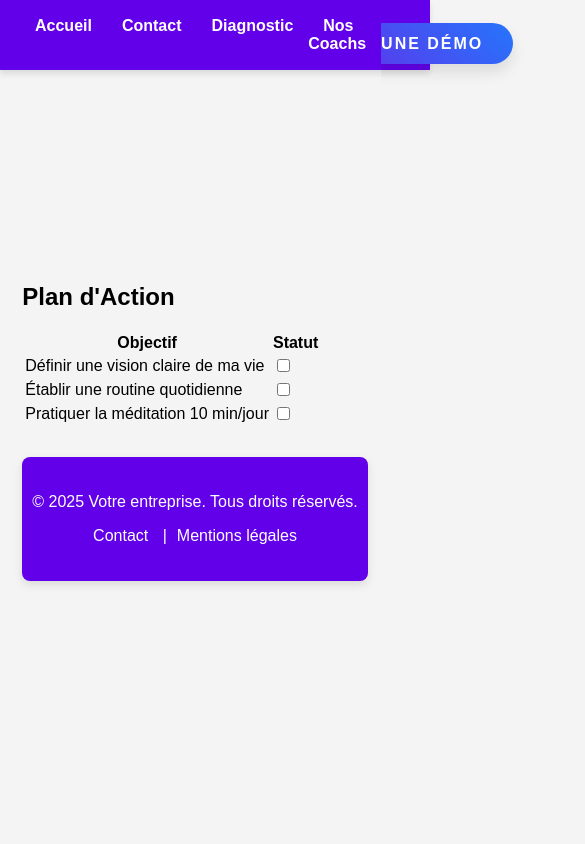
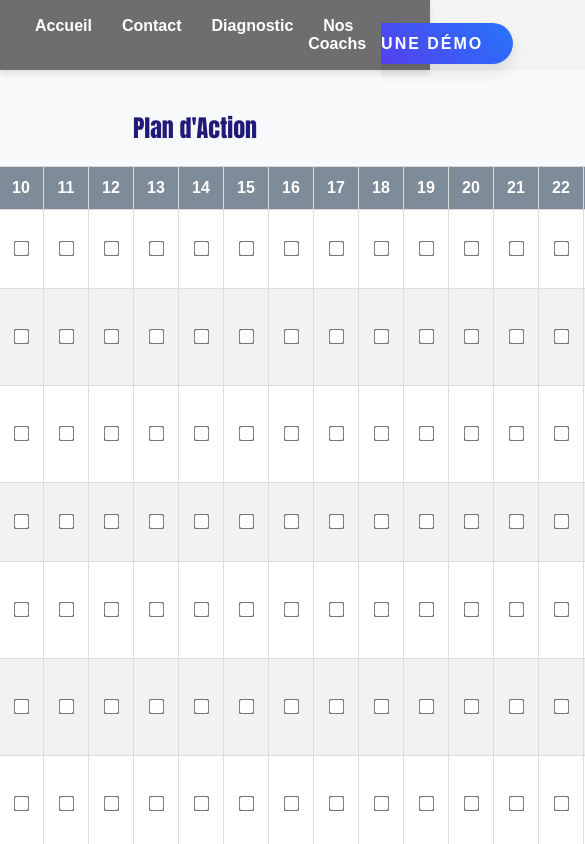
Before and after one commit to nour518/PFECOACH, a React (Create React App) app in the folder frontend/: page /planaction in a window 390 px wide. Shown: the top 844 px of the page, 585 px wide, since content can reach past the window. Built offline with nearby package versions, Linux system fonts and the light colour scheme.

Commit message:
Ajout du code

```diff
--- a/frontend/src/App.css
+++ b/frontend/src/App.css
@@ -35,4 +35,5 @@
   to {
     transform: rotate(360deg);
   }
+
 }
--- a/frontend/src/components/Navbar.js
+++ b/frontend/src/components/Navbar.js
@@ -10,10 +10,9 @@ function Navbar() {
         <li><Link to="/" className="navbar-link">Accueil</Link></li>
         <li><Link to="/contact" className="navbar-link">Contact</Link></li>
         <li><Link to="/diagnostic" className="navbar-link">Diagnostic</Link></li>
-        <li><Link to="#coaches" className="navbar-link">Nos Coachs</Link></li> {/* Lien vers Nos Coachs */}
+        <li><Link to="#coaches" className="coach-link">Nos Coachs</Link></li>
         <li><Link to="/demo" className="demo-link">Demander une Démo</Link></li>
-
-      </ul>
+       </ul>
     </nav>
   );
 }
--- a/frontend/src/components/PlanAction.js
+++ b/frontend/src/components/PlanAction.js
@@ -1,49 +1,62 @@
-import React, { useState } from "react";
-import "../styles.css"; // Import du fichier CSS pour le style
+import React, { useState } from 'react';
+import "../styles.css";
 
 const PlanAction = () => {
-  // Liste des objectifs avec leur état (coché ou non)
-  const [objectifs, setObjectifs] = useState([
-    { id: 1, texte: "Définir une vision claire de ma vie", fait: false },
-    { id: 2, texte: "Établir une routine quotidienne", fait: false },
-    { id: 3, texte: "Pratiquer la méditation 10 min/jour", fait: false },
-  ]);
+  const actions = [
+    { id: 1, objectif: "Clarifier sa vision et ses valeurs personnelles" },
+    { id: 2, objectif: "Fixer des objectifs de vie alignés avec ses aspirations" },
+    { id: 3, objectif: "Gérer efficacement son stress et ses émotions" },
+    { id: 4, objectif: "Améliorer la confiance et l'estime de soi" },
+    { id: 5, objectif: "Développer une routine quotidienne équilibrée" },
+    { id: 6, objectif: "Renforcer la motivation et la discipline personnelle" },
+    { id: 7, objectif: "Créer un plan d'action pour atteindre ses objectifs" },
+    { id: 8, objectif: "Améliorer ses relations interpersonnelles" },
+    { id: 9, objectif: "Adopter une attitude positive et proactive" },
+    { id: 10, objectif: "Faire le bilan de ses progrès et ajuster sa stratégie" }
+  ];
 
-  // Fonction pour marquer un objectif comme complété
-  const toggleObjectif = (id) => {
-    setObjectifs(
-      objectifs.map((obj) =>
-        obj.id === id ? { ...obj, fait: !obj.fait } : obj
-      )
-    );
+  const days = Array.from({ length: 30 }, (_, i) => i + 1);
+  const [checked, setChecked] = useState({});
+
+  const toggleCheck = (actionId, day) => {
+    setChecked(prev => ({
+      ...prev,
+      [`${actionId}-${day}`]: !prev[`${actionId}-${day}`]
+    }));
   };
 
   return (
-    <div className="plan-action">
+    <div className="plan-container">
       <h2>Plan d'Action</h2>
-      <table>
+      <div className="table-responsive">
+        <table className="modern-table">
           <thead>
             <tr>
               <th>Objectif</th>
-            <th>Statut</th>
+              {days.map(day => (
+                <th key={day}>{day}</th>
+              ))}
             </tr>
           </thead>
           <tbody>
-          {objectifs.map((obj) => (
-            <tr key={obj.id}>
-              <td>{obj.texte}</td>
-              <td>
+            {actions.map(action => (
+              <tr key={action.id}>
+                <td>{action.objectif}</td>
+                {days.map(day => (
+                  <td key={day} className="checkbox-cell">
                     <input
                       type="checkbox"
-                  checked={obj.fait}
-                  onChange={() => toggleObjectif(obj.id)}
+                      checked={checked[`${action.id}-${day}`] || false}
+                      onChange={() => toggleCheck(action.id, day)}
                     />
                   </td>
+                ))}
               </tr>
             ))}
           </tbody>
         </table>
       </div>
+    </div>
   );
 };
 
--- a/frontend/src/pages/Diagnostic.js
+++ b/frontend/src/pages/Diagnostic.js
@@ -5,7 +5,7 @@ import "../styles.css";
 const Diagnostic = () => {
   return (
     <div>
-      <h1>Test Diagnostic</h1>
+
       {/* Ici vient ton formulaire de test */}
 
       {/* Affichage du plan d'action */}
--- a/frontend/src/pages/Home.js
+++ b/frontend/src/pages/Home.js
@@ -101,6 +101,7 @@ const Home = () => {
 </section>
 
 
+
 <section id="coaches" className="coaches">
     <h2>Nos Coachs</h2>
     <div className="coach-cards">
@@ -114,6 +115,7 @@ const Home = () => {
         ))}
     </div>
 </section>
+
 
 
             {/* Video Section */}
--- a/frontend/src/styles.css
+++ b/frontend/src/styles.css
@@ -92,9 +92,10 @@ body {
   resize: none;
 }
 
+
 /* Navbar fixe */
 .navbar {
-  background-color: #6200ea;
+  background-color: #6e6d6f;
   width: 100%;
   position: fixed;
   top: 0;
@@ -105,6 +106,7 @@ body {
   padding: 0 20px;
   box-shadow: 0 4px 6px rgba(0, 0, 0, 0.1);
   z-index: 1000;
+
 }
 
 /* Liste de la navbar */
@@ -118,6 +120,12 @@ body {
 }
 
 .navbar-link {
+  color: #fff;
+  text-decoration: none;
+  margin: 0 15px;
+  font-weight: bold;
+}
+.coach-link {
   color: #fff;
   text-decoration: none;
   margin: 0 15px;
@@ -186,7 +194,7 @@ body {
 
 /* Footer */
 footer {
-  background-color: #6200ea;
+  background-color: #57545b;
   padding: 20px 10px;
   color: white;
   text-align: center;
@@ -247,105 +255,53 @@ hr {
   accent-color: #6200ea;
 }
 
-/* Effet au survol */
-.testimonial-card:hover {
-  transform: translateY(-5px);
-  box-shadow: 0 5px 15px rgba(0, 0, 0, 0.2);
+/* Styles généraux pour la section des témoignages */
+.testimonials {
+  padding: 50px;
+  background-color: #f7f7f7;
+  text-align: center;
 }
 
-/* Texte */
+.testimonial-cards {
+  display: flex;
+  justify-content: space-around;
+  flex-wrap: wrap;
+  gap: 20px;
+}
+
+.testimonial-card {
+  background-color: white;
+  padding: 20px;
+  border-radius: 8px;
+  width: 250px;
+  box-shadow: 0 4px 8px rgba(0, 0, 0, 0.1);
+  transition: transform 0.3s ease, box-shadow 0.3s ease;
+  cursor: pointer; /* Curseur personnalisé pour les éléments interactifs */
+}
+
+.testimonial-card:hover {
+  transform: translateY(-10px); /* Légère élévation au survol */
+  box-shadow: 0 6px 15px rgba(0, 0, 0, 0.2);
+}
+
 .testimonial-text {
   font-style: italic;
-  color: #333;
-  font-size: 1rem;
+  color: #555;
+  margin-bottom: 10px;
 }
 
-/* Nom */
 .testimonial-name {
   font-weight: bold;
-  color: #6200ea;
-  font-size: 1.1rem;
-  margin-top: 10px;
+  color: #007bff;
 }
 
-/* Responsive */
-@media (max-width: 600px) {
-  .testimonials {
-    padding: 20px;
-  }
+/* Effet de curseur personnalisé */
+.testimonial-card {
+  cursor: pointer;
+}
 
-  .testimonial-card {
-    width: 100%;
-  }
-
-  /* Conteneur global pour la section Plan d'Action */
-  .plan-action-section {
-    max-width: 800px;
-    margin: 40px auto;
-    padding: 20px;
-    background: #fff;
-    border-radius: 8px;
-    box-shadow: 0 4px 10px rgba(0, 0, 0, 0.1);
-  }
-
-  /* Titre de la section */
-  .plan-action-section h2 {
-    margin-bottom: 20px;
-    font-size: 2rem;
-    text-align: center;
-    color: #6200ea;
-    font-weight: bold;
-  }
-
-  /* Style du tableau */
-  .plan-action-section table {
-    width: 100%;
-    border-collapse: collapse;
-  }
-
-  /* En-tête du tableau */
-  .plan-action-section th,
-  .plan-action-section td {
-    padding: 12px;
-    border-bottom: 1px solid #ddd;
-    text-align: left;
-    font-size: 1rem;
-  }
-
-  /* En-tête : fond coloré et texte blanc */
-  .plan-action-section th {
-    background-color: #6200ea;
-    color: #fff;
-  }
-
-  /* Cellules : texte en gris foncé */
-  .plan-action-section td {
-    color: #333;
-    font-size: 0.95rem;
-  }
-
-  /* Style pour la case à cocher */
-  .plan-action-section input[type="checkbox"] {
-    transform: scale(1.2);
-    cursor: pointer;
-    accent-color: #6200ea;
-  }
-
-  /* Effet de survol sur une ligne du tableau */
-  .plan-action-section tbody tr:hover {
-    background-color: #f9f9f9;
-  }
-
-  /* Adaptation pour les petits écrans */
-  .plan-action-section {
-    padding: 15px;
-  }
-
-  .plan-action-section th,
-  .plan-action-section td {
-    padding: 8px;
-    font-size: 0.9rem;
-  }
+.testimonial-card:hover {
+  cursor: pointer;  /* Remarque que le curseur peut également être changé ici */
 }
 
 /* Header */
@@ -706,3 +662,63 @@ button:active {
     font-size: 1.8rem;
   }
 }
+.plan-container {
+  max-width: 100%;
+  padding: 20px;
+  margin-top:50px ;
+  background: #f8f9fa;
+  border-radius: 10px;
+  box-shadow: 0 4px 8px rgba(0, 0, 0, 0.1);
+  overflow-x: auto;
+}
+
+h2 {
+  text-align: center;
+  color: #201b79;
+  font-size: 24px;
+  margin-bottom: 20px;
+  font-family: Impact, Haettenschweiler, 'Arial Narrow Bold', sans-serif;
+}
+
+.table-responsive {
+  overflow-x: auto;
+}
+
+.modern-table {
+  width: 100%;
+  border-collapse: collapse;
+  background: white;
+  border-radius: 10px;
+  overflow: hidden;
+}
+
+.modern-table th, .modern-table td {
+  padding: 12px;
+  text-align: center;
+  border: 1px solid #ddd;
+}
+
+.modern-table th {
+  background: #7e8b99;
+  color: white;
+  font-weight: bold;
+  position: sticky;
+  top: 0;
+}
+
+.modern-table tr:nth-child(even) {
+  background-color: #f2f2f2;
+}
+
+.modern-table tr:hover {
+  background-color: #ddd;
+}
+
+.checkbox-cell {
+  width: 30px;
+}
+
+input[type="checkbox"] {
+  transform: scale(1.2);
+  cursor: pointer;
+}
```
Lines whose indentation alone changed are shown as unchanged.
